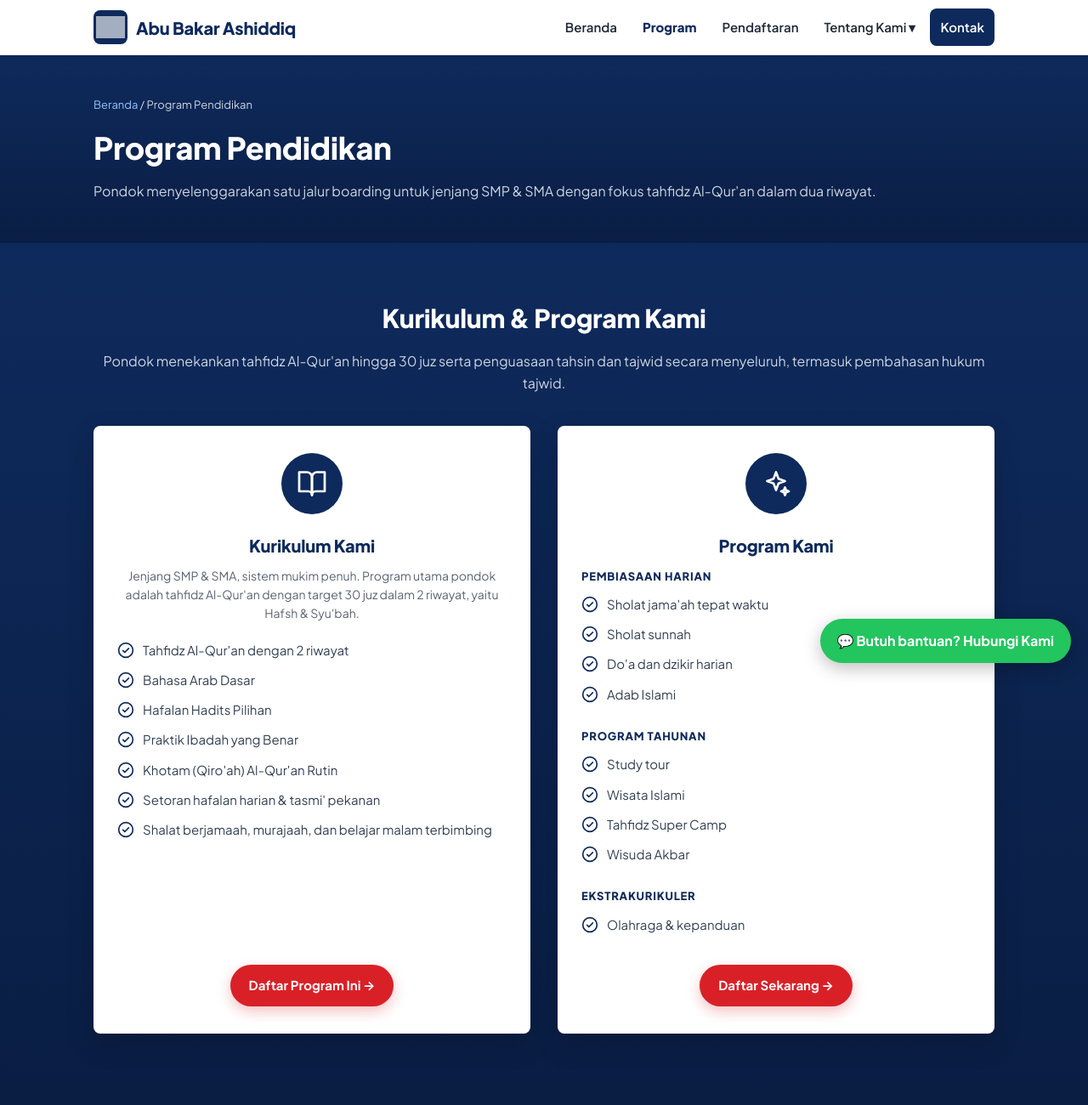
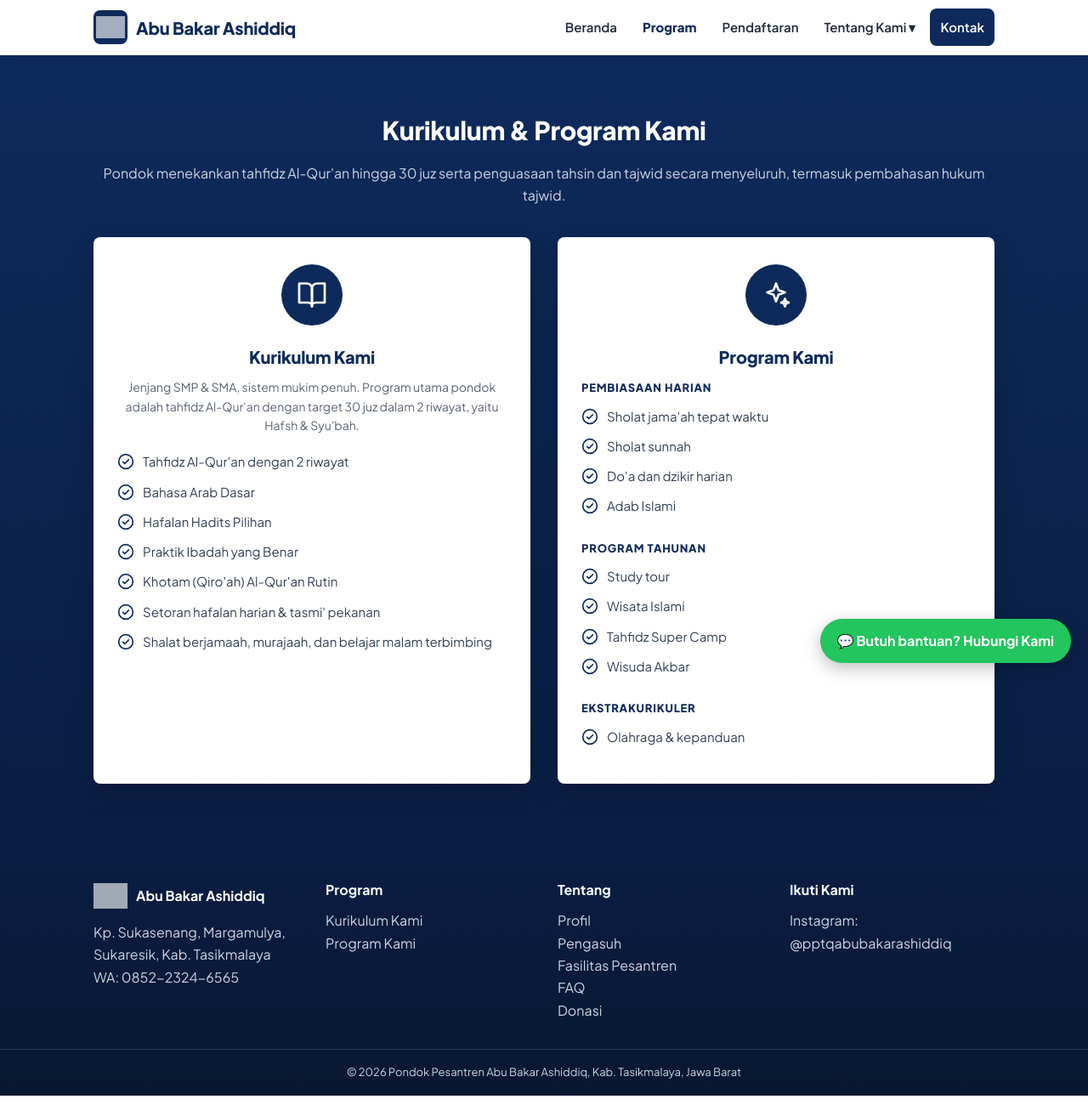
Before and after one commit to nametazzz/Pondok-Abu-Bakar-Ashiddiq, a plain HTML site: page program.html in a window 1280 px wide. Shown: the top 1300 px of the page at 85% size. Drawn offline with Linux system fonts and the light colour scheme; grey boxes are pictures that could not be loaded.

Commit message:
Program: hapus hero dan tombol Daftar di kartu

```diff
--- a/program.html
+++ b/program.html
@@ -35,14 +35,6 @@
     </div>
   </header>
 
-  <section class="page-hero">
-    <div class="container">
-      <p class="breadcrumb"><a href="index.html">Beranda</a> / Program Pendidikan</p>
-      <h1>Program Pendidikan</h1>
-      <p>Pondok menyelenggarakan satu jalur boarding untuk jenjang SMP &amp; SMA dengan fokus tahfidz Al-Qur'an dalam dua riwayat.</p>
-    </div>
-  </section>
-
   <section class="section section-navy" id="boarding">
     <div class="container">
       <h2 class="section-title" id="unggulan">Kurikulum &amp; Program Kami</h2>
@@ -61,7 +53,6 @@
             <li>Setoran hafalan harian &amp; tasmi' pekanan</li>
             <li>Shalat berjamaah, murajaah, dan belajar malam terbimbing</li>
           </ul>
-          <a href="psb.html" class="btn btn-merah">Daftar Program Ini →</a>
         </div>
         <div class="program-card">
           <div class="fitur-ikon-lingkaran"><svg viewBox="0 0 24 24" aria-hidden="true"><path d="M12 3l1.9 5.1L19 10l-5.1 1.9L12 17l-1.9-5.1L5 10l5.1-1.9z"/><path d="M19 15l.8 2.2L22 18l-2.2.8L19 21l-.8-2.2L16 18l2.2-.8z"/></svg></div>
@@ -84,7 +75,6 @@
           <ul class="ceklist">
             <li>Olahraga &amp; kepanduan</li>
           </ul>
-          <a href="psb.html" class="btn btn-merah">Daftar Sekarang →</a>
         </div>
       </div>
     </div>
```
